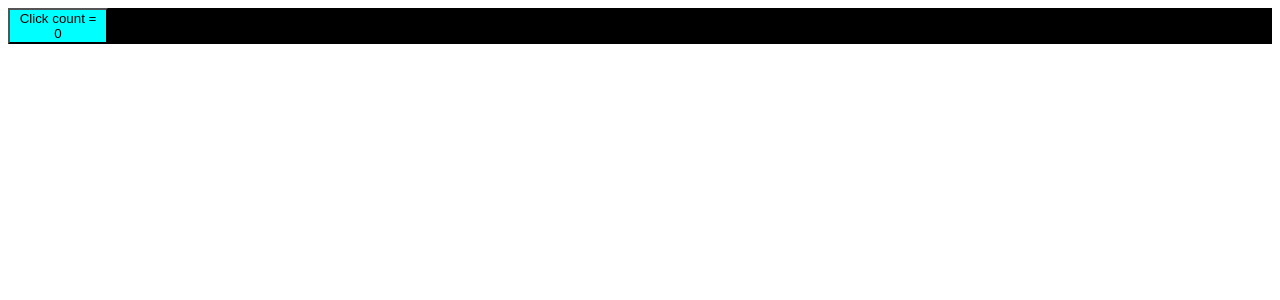
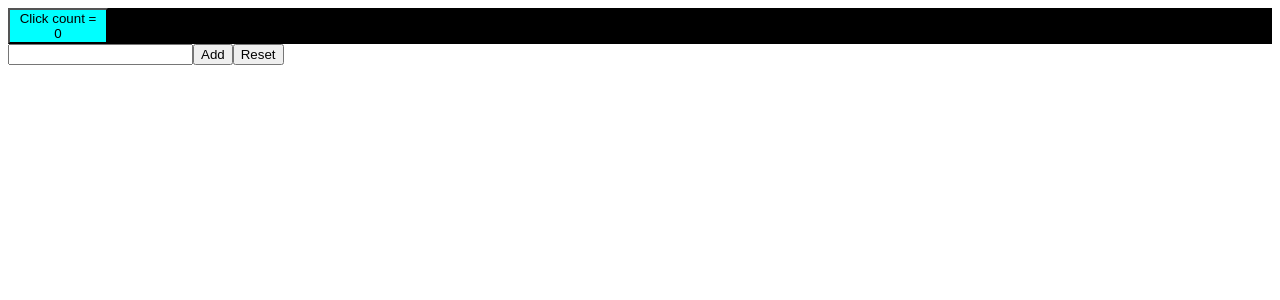
Before and after one commit to marchcat73/mobx-typescript-pcss, a React (Create React App) app: page / in a window 1280 px wide. Shown: the top 300 px of the page. Built offline with nearby package versions, Linux system fonts and the light colour scheme.

Commit message:
commit 5

```diff
--- a/src/App.tsx
+++ b/src/App.tsx
@@ -1,8 +1,10 @@
-import React from 'react';
-import { observable, action, configure, computed } from 'mobx';
-import { observer } from 'mobx-react';
+import React from 'react'
+import { observable, action, configure, computed } from 'mobx'
+import { observer } from 'mobx-react'
 
-import './App.css';
+import Form from './Form'
+
+import './App.css'
 
 /** Writing asynchronous actions */
 configure({
@@ -39,6 +41,7 @@ class App extends React.Component<{}> {
           this.data.hasBeenClicked
           && <div>You have clicked the button!</div>
         }
+        <Form />
       </>
     );
   }
--- /dev/null
+++ b/src/Form.tsx
@@ -0,0 +1,37 @@
+import React from 'react'
+import { observer } from 'mobx-react'
+
+import { appState } from './appState'
+
+@observer
+class Form extends React.Component<{}> {
+  render() {
+    return (
+      <div>
+        <form onSubmit={e => {
+          e.preventDefault();
+          appState.addCurrentItem();
+        }}>
+          <input
+            value={appState.currentItem}
+            onChange={e => appState.changeCurrentItem(e.target.value)} />
+          <button type="submit">
+            Add
+          </button>
+          <button type="button" onClick={() => appState.reset()}>
+            Reset
+          </button>
+          <ul>
+            {appState.items.map((item, index) => {
+              return (
+                <li key={index}>{item}</li>
+              );
+            })}
+          </ul>
+        </form>
+      </div>
+    )
+  }
+}
+
+export default Form
--- /dev/null
+++ b/src/appState.ts
@@ -0,0 +1,36 @@
+import { observable, action } from 'mobx'
+
+/**
+ * Features
+ * - Store a list of items (strings)
+ * - Allow maintaining a *current* string as it gets typed
+ * - Ability to add this *current* string to the list of items
+ * - Add an option to reset the items and the *current* string
+ */
+
+class ApplicationState {
+  @observable
+  items: string[] = [];
+
+  @observable
+  currentItem = '';
+
+  @action
+  changeCurrentItem(newValue: string) {
+    this.currentItem = newValue;
+  }
+
+  @action
+  addCurrentItem() {
+    this.items.push(this.currentItem);
+    this.currentItem = '';
+  }
+
+  @action
+  reset() {
+    this.items = [];
+    this.currentItem = '';
+  }
+}
+
+export const appState = new ApplicationState();
--- a/src/setupProxy.js
+++ b/src/setupProxy.js
@@ -3,10 +3,10 @@ const proxy = require('http-proxy-middleware');
 
 module.exports = function(app) {
   app.use(
-    proxy(/** /api/v1/ */ '', {
+    proxy(/** '' */ '/api/v1/', {
       target: 'https://me-dev.docker.simbirsoft',
       changeOrigin: true,
-      secure: false,
+      secure: false, /** необходимо установить сертификат */
       logLevel: 'debug'
     })
   );
```
